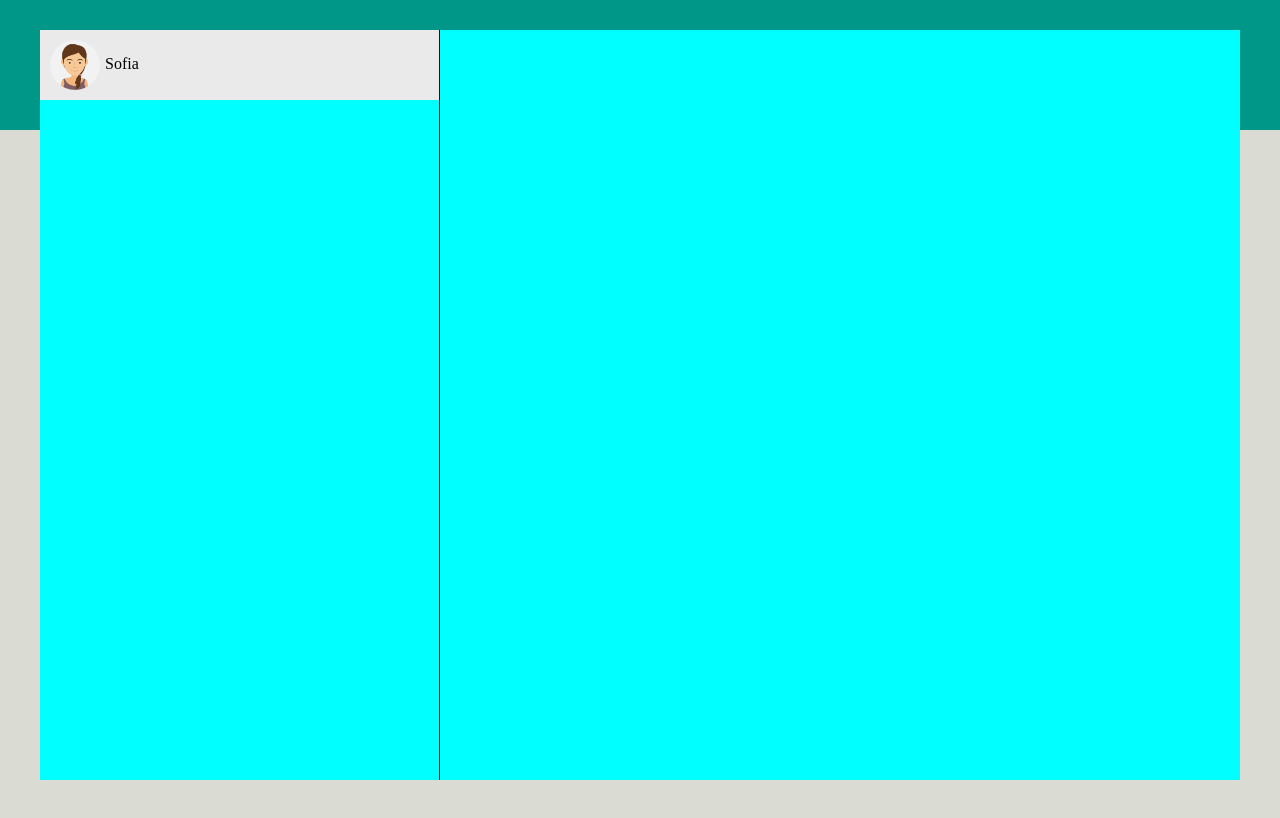
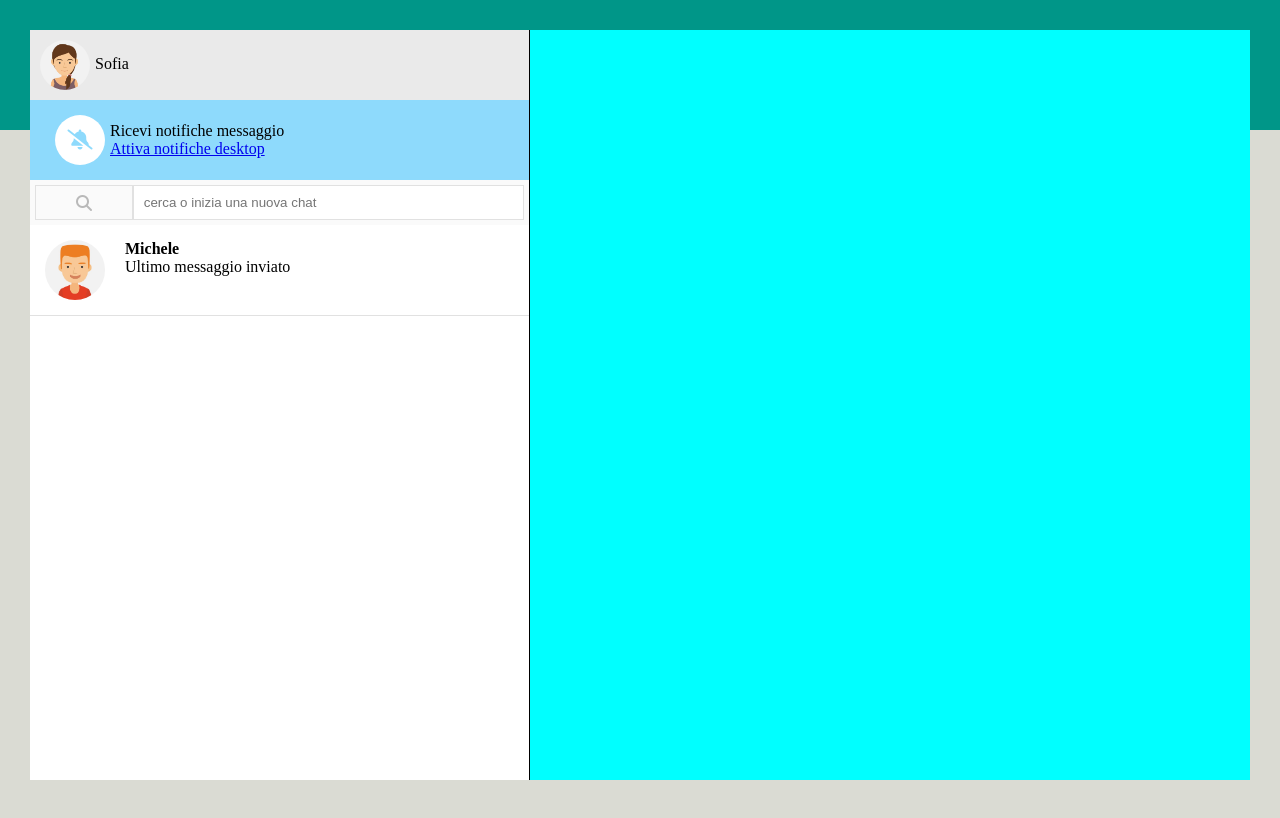
Before and after one commit to scarpi2001/vue-boolzapp, a plain HTML site: page index.html in a window 1280 px wide. Drawn offline with nearby package versions, Linux system fonts and the light colour scheme.

Commit message:
sezione_contatti_html-css-completa

```diff
--- a/css/style.css
+++ b/css/style.css
@@ -19,7 +19,7 @@ main {
 /* WRAPPER */
 #wrapper {
     display: flex;
-    max-width: 1200px;
+    max-width: 1300px;
     margin: 0 auto;
     position: relative;
     bottom: 100px;
@@ -30,7 +30,7 @@ main {
 
 /* sezione contatti */
 #contatti {
-    width: 400px;
+    width: 500px;
     /* DEBUG */
     border-right: 1px solid black
 }
@@ -44,10 +44,78 @@ main {
 
 .topbar_profile_pic img {
     vertical-align: middle;
-    margin-right: 5px;
     width: 50px;
     height: 50px;
     border-radius: 50%;
+    margin-right: 5px;
+}
+
+/* attiva notifiche */
+#notifiche {
+    display: flex;
+    align-items: center;
+    background-color: rgb(142, 218, 252);
+    padding: 15px 25px;
+}
+
+#bell {
+    display: flex;
+    justify-content: center;
+    align-items: center;
+    width: 50px;
+    height: 50px;
+    color: rgb(142, 218, 252);
+    background-color: #fff;
+    border-radius: 50%;
+    font-size: 20px;
+    margin-right: 5px;
+}
+
+/* barra di ricerca chat */
+#search {
+    display: flex;
+    padding: 5px;
+    background-color: rgb(250, 250, 250);
+    height: 45px;
+}
+
+#magnifyng_glass {
+    display: flex;
+    justify-content: center;
+    align-items: center;
+    width: 20%;
+    border: 1px solid rgb(225, 225, 225);
+    color: rgb(185, 185, 185);
+}
+
+#search_bar {
+    width: 80%;
+    border: 1px solid rgb(225, 225, 225);
+    padding-left: 10px;
+}
+
+/* lista chat */
+#lista_chat {
+    height: calc(100% - 195px);
+    overflow-y: auto;
+    background-color: #fff;
+}
+
+.chat {
+    display: flex;
+    padding: 15px;
+    border-bottom: 1px solid rgb(225, 225, 225);;
+}
+
+.chat:hover {
+    background-color: rgb(233, 235, 235);
+}
+
+.chat img {
+    width: 60px;
+    height: 60px;
+    border-radius: 50%;
+    margin-right: 20px;
 }
 
 /* sezione chat */
--- a/index.html
+++ b/index.html
@@ -4,6 +4,7 @@
     <meta charset="UTF-8">
     <meta http-equiv="X-UA-Compatible" content="IE=edge">
     <meta name="viewport" content="width=device-width, initial-scale=1.0">
+    <link rel="stylesheet" href="https://cdnjs.cloudflare.com/ajax/libs/font-awesome/6.2.1/css/all.min.css">
     <link rel="stylesheet" href="css/style.css">
     <title>Document</title>
 </head>
@@ -19,9 +20,44 @@
                 <!-- sezione contatti -->
                 <section id="contatti">
                     <div class="topbar">
+
                         <div class="topbar_profile_pic">
                             <img src="img/avatar_io.jpg" alt="user avatar">
                             <span>Sofia</span>
+                        </div>
+
+                    </div>
+
+                    <!-- attiva notifiche -->
+                    <div id="notifiche">
+
+                        <div id="bell">
+                            <i class="fa-solid fa-bell-slash"></i>
+                        </div>
+
+                        <div class="text">
+                            <div>Ricevi notifiche messaggio</div>
+                            <a href="#">Attiva notifiche desktop</a>
+                        </div>
+
+                    </div>
+
+                    <!-- barra di ricerca chat -->
+                    <div id="search">
+                        <div id="magnifyng_glass" for="search_bar">
+                            <i class="fa-solid fa-magnifying-glass"></i>
+                        </div>
+                        <input id="search_bar" type="text" placeholder="cerca o inizia una nuova chat">
+                    </div>
+
+                    <!-- lista chat -->
+                    <div id="lista_chat">
+                        <div class="chat">
+                            <img src="img/avatar_1.jpg" alt="">
+                            <div class="text">
+                                <h4>Michele</h4>
+                                <span>Ultimo messaggio inviato</span>
+                            </div>
                         </div>
                     </div>
                 </section>
```
